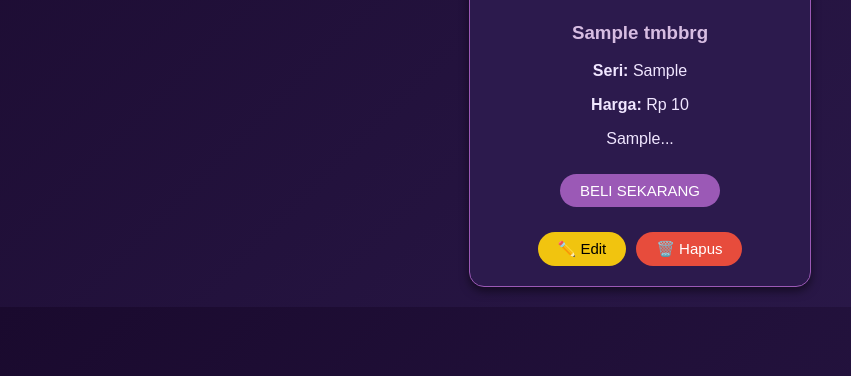
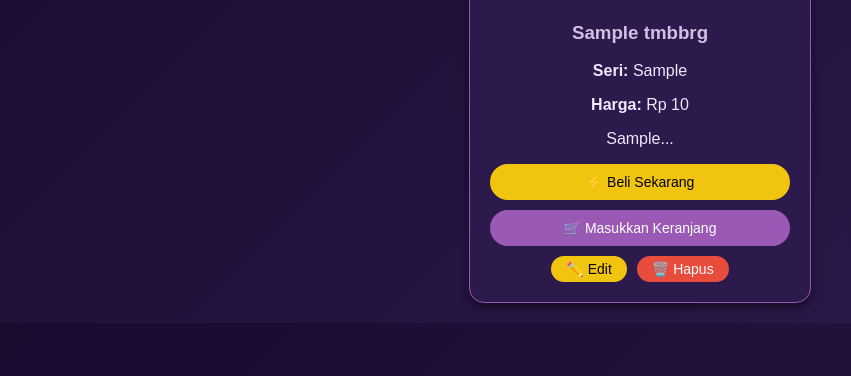
Before and after one commit to Revina4/Store-Boneka, a PHP site: page /stok_barang.php in a window 1280 px wide. Shown: the part 424-800 px from the top of the page, without its empty margins (0-851 px from the left). Run offline with PHP 8.4, Linux system fonts and the light colour scheme; the visitor is signed in with stand-in values (Sample User, id 1); tables that the repository leaves empty or names only in its code hold one stand-in row (values such as "Sample post").

Commit message:
Update stok_barang.php

```diff
--- a/stok_barang.php
+++ b/stok_barang.php
@@ -8,15 +8,13 @@ if (!isset($_SESSION['user'])) {
     exit;
 }
 
+// Hitung jumlah item di keranjang (untuk badge merah)
+$cart_count = isset($_SESSION['cart']) ? count($_SESSION['cart']) : 0;
+
 // Ambil data dari database
 $result = mysqli_query($koneksi, "SELECT * FROM tmbbrg");
-
-// Cek query berhasil atau tidak
-if (!$result) {
-    die("Query error: " . mysqli_error($koneksi));
-}
+if (!$result) { die("Query error: " . mysqli_error($koneksi)); }
 ?>
-
 <!DOCTYPE html>
 <html>
 <head>
@@ -36,9 +34,22 @@ if (!$result) {
         .cell-flex { display: flex; justify-content: space-between; align-items: center; padding: 0 10px; }
         .menu a { color: #d7bde2; text-decoration: none; margin: 0 10px; font-weight: bold; transition: 0.3s; }
         .menu a:hover { color: #9b59b6; text-shadow: 0 0 10px #9b59b6; }
+        .logo-text { font-weight: bold; font-size: 18px; color: #d7bde2; }
+
+        /* Ikon Keranjang */
+        .search { display: flex; align-items: center; gap: 10px; }
         .search input { padding: 8px; border-radius: 20px 0 0 20px; border: 1px solid #9b59b6; background: #1f0f3a; color: white; outline: none; }
         .search input[type="submit"] { border-radius: 0 20px 20px 0; background: #9b59b6; border: 1px solid #9b59b6; color: white; cursor: pointer; padding: 8px 15px; }
-        .logo-text { font-weight: bold; font-size: 18px; color: #d7bde2; }
+        .cart-icon-container { position: relative; display: inline-flex; align-items: center; margin-right: 10px; }
+        .cart-icon-container a { color: #d7bde2; text-decoration: none; font-size: 22px; transition: 0.3s; }
+        .cart-icon-container a:hover { color: #9b59b6; }
+        .cart-badge {
+            position: absolute; top: -5px; right: -8px;
+            background: #e74c3c; color: white;
+            font-size: 10px; font-weight: bold;
+            border-radius: 50%; width: 18px; height: 18px;
+            display: flex; justify-content: center; align-items: center;
+        }
 
         h2 { text-align: center; color: #d7bde2; text-shadow: 0 0 15px #9b59b6; margin-top: 20px; }
         .card-container { display: flex; flex-wrap: wrap; gap: 30px; justify-content: center; }
@@ -64,21 +75,15 @@ if (!$result) {
             border: 2px solid #d7bde2;
         }
         .card h3 { color: #d7bde2; }
-        button {
-            margin-top: 10px;
-            padding: 8px 20px;
-            border: none;
-            background: #9b59b6;
-            color: white;
-            cursor: pointer;
-            border-radius: 25px;
-            font-size: 15px;
-            transition: 0.3s;
-        }
-        button:hover { background: #d7bde2; color: #1a0a2e; }
-        .btn-edit { background: #f1c40f; color: black !important; }
-        .btn-hapus { background: #e74c3c; color: white !important; }
-        .admin-tools { display: flex; justify-content: center; gap: 10px; margin-top: 15px; }
+        button { padding: 10px 20px; border: none; border-radius: 25px; cursor: pointer; font-size: 14px; transition: 0.3s; width: 100%; }
+        .btn-beli { background: #f1c40f; color: black; }
+        .btn-beli:hover { background: #d4ac0d; }
+        .btn-cart { background: #9b59b6; color: white; }
+        .btn-cart:hover { background: #d7bde2; color: #1a0a2e; }
+        .btn-group { display: flex; flex-direction: column; gap: 10px; margin-top: 15px; }
+        .btn-edit { background: #f1c40f; color: black !important; width: auto; padding: 5px 15px; }
+        .btn-hapus { background: #e74c3c; color: white !important; width: auto; padding: 5px 15px; }
+        .admin-tools { display: flex; justify-content: center; gap: 10px; margin-top: 10px; }
         .no-data { text-align: center; color: #e74c3c; font-size: 18px; background: #2c1a4d; padding: 20px; border-radius: 10px; border: 1px solid #9b59b6; }
     </style>
 </head>
@@ -101,6 +106,7 @@ if (!$result) {
                     <img src="uploads/logo2.jpg" alt="Logo" width="60" style="border-radius:50%;">
                     <span class="logo-text">Boneka Store</span>
                 </div>
+
                 <div class="menu">
                     <a href="index.php">Home</a> |
                     <a href="profil.php">Profil</a> |
@@ -116,7 +122,13 @@ if (!$result) {
 
                     <a href="logout.php">Logout</a>
                 </div>
+
+                <!-- Search & Keranjang -->
                 <div class="search">
+                    <div class="cart-icon-container">
+                        <a href="keranjang.php">🛒</a>
+                        <span class="cart-badge"><?= $cart_count; ?></span>
+                    </div>
                     <form action="cari.php" method="get">
                         <input type="text" name="q" placeholder="Cari boneka...">
                         <input type="submit" value="Cari">
@@ -143,9 +155,16 @@ if (!$result) {
                 <p><strong>Seri:</strong> <?= htmlspecialchars($row['seri']); ?></p>
                 <p><strong>Harga:</strong> Rp <?= number_format($row['harga'], 0, ',', '.'); ?></p>
                 <p><?= htmlspecialchars(substr($row['deskripsi'], 0, 100)); ?>...</p>
-                <a href="beli.php?id=<?= urlencode($row['id_barang']); ?>">
-                    <button>BELI SEKARANG</button>
-                </a>
+
+                <!-- Tombol Beli & Keranjang -->
+                <div class="btn-group">
+                    <a href="beli.php?id=<?= urlencode($row['id_barang']); ?>">
+                        <button class="btn-beli">⚡ Beli Sekarang</button>
+                    </a>
+                    <a href="tambah_keranjang.php?id=<?= urlencode($row['id_barang']); ?>">
+                        <button class="btn-cart">🛒 Masukkan Keranjang</button>
+                    </a>
+                </div>
 
                 <!-- TOMBOL EDIT & HAPUS HANYA UNTUK ADMIN -->
                 <?php if (isset($_SESSION['role']) && $_SESSION['role'] == 'admin'): ?>
```
